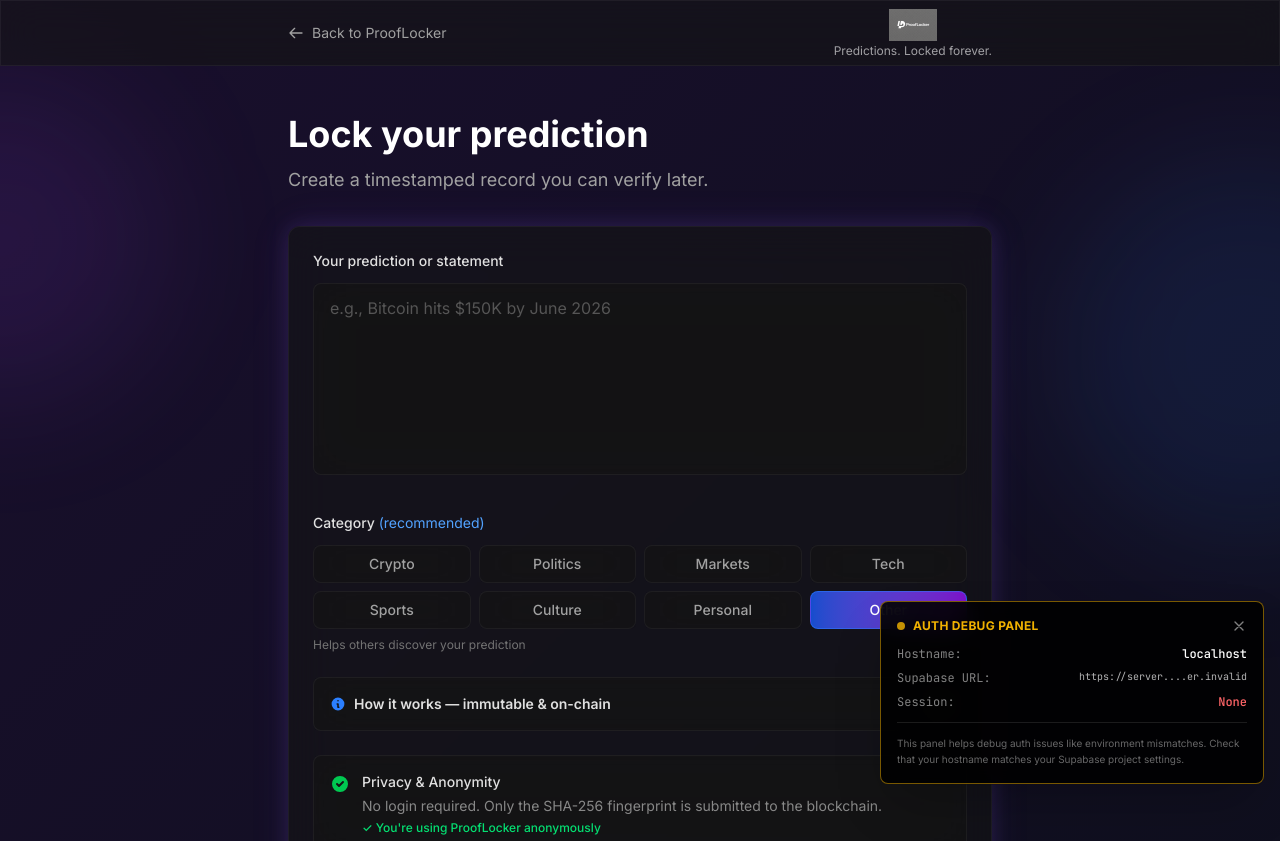
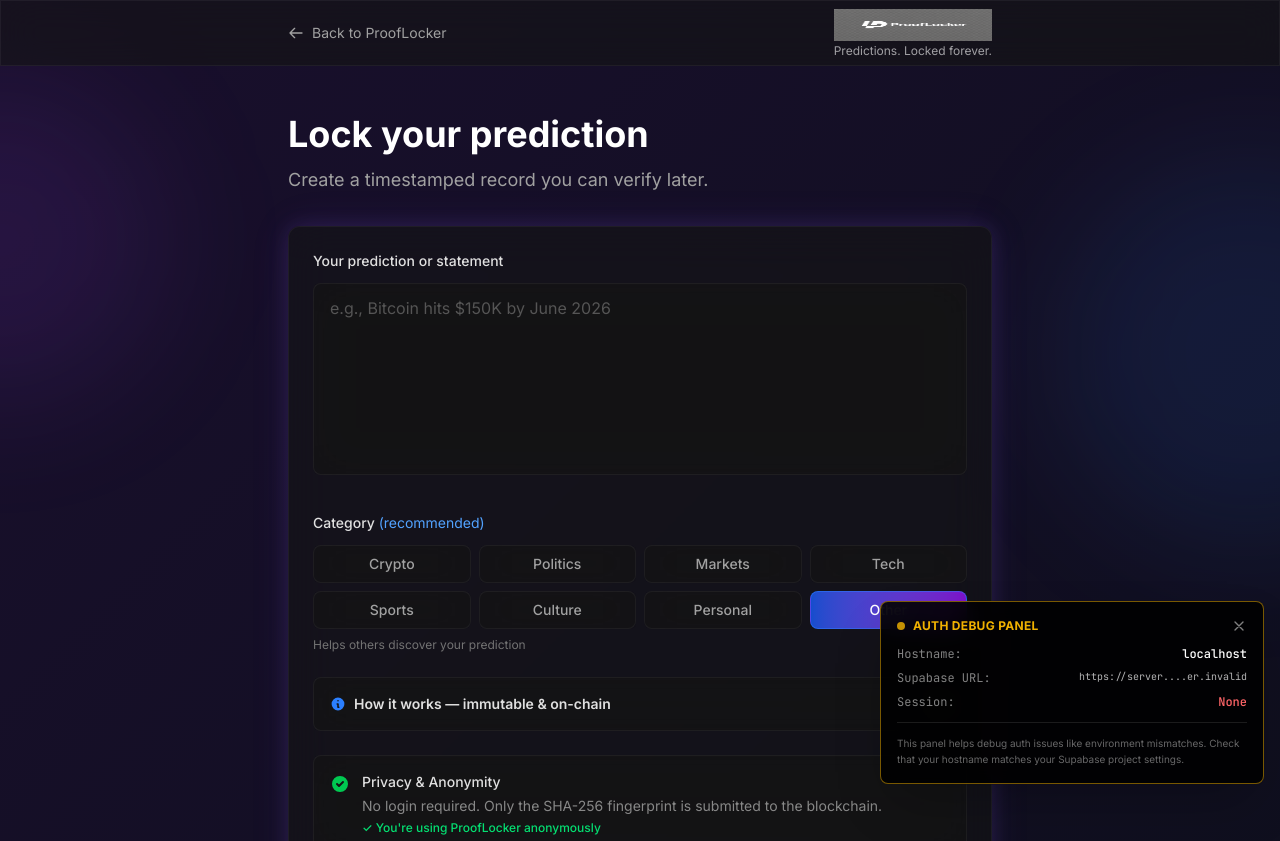
Before and after one commit to Boomchakalala/prooflocker, a Next.js app: page /lock in a window 1280 px wide. Shown: the top 841 px of the page. Built offline with nearby package versions, Linux system fonts and the light colour scheme; no server answers.

Commit message:
Sandbox autosave

```diff
--- a/src/app/page.tsx
+++ b/src/app/page.tsx
@@ -148,14 +148,14 @@ function HomeContent() {
       {/* Header */}
       <header className="glass sticky top-0 z-50 border-b border-white/5 bg-[#0a0a0a]/80 backdrop-blur-xl">
         <div className="max-w-6xl mx-auto px-4 sm:px-6 lg:px-8">
-          <div className="flex items-center justify-between h-16">
+          <div className="flex items-center justify-between h-14 md:h-16">
             <BrandLogo />
-            <div className="flex items-center gap-4">
+            <div className="flex items-center gap-3 sm:gap-4">
               {user && (
-                <div className="flex items-center gap-3">
+                <div className="flex items-center gap-2 sm:gap-3">
                   <Link
                     href="/profile"
-                    className="text-sm text-white/80 hover:text-white transition-colors"
+                    className="hidden md:block text-sm text-white/80 hover:text-white transition-colors"
                   >
                     Profile
                   </Link>
--- a/src/components/BrandLogo.tsx
+++ b/src/components/BrandLogo.tsx
@@ -16,19 +16,19 @@ import Image from "next/image";
  */
 export default function BrandLogo() {
   return (
-    <Link href="/" className="block">
-      <div className="flex flex-col">
+    <Link href="/" className="block shrink-0">
+      <div className="flex flex-col gap-0.5">
         {/* Horizontal logo */}
         <Image
           src="/brand/prooflocker-horizontal.png"
           alt="ProofLocker"
-          width={140}
+          width={180}
           height={32}
-          className="h-7 w-auto sm:h-8 object-contain"
+          className="h-7 w-auto md:h-8"
           priority
         />
-        {/* Tagline */}
-        <p className="text-xs text-white/60 leading-tight mt-0.5 hidden sm:block">
+        {/* Tagline - only one */}
+        <p className="text-xs text-white/60 leading-tight hidden sm:block">
           Predictions. Locked forever.
         </p>
       </div>
```
